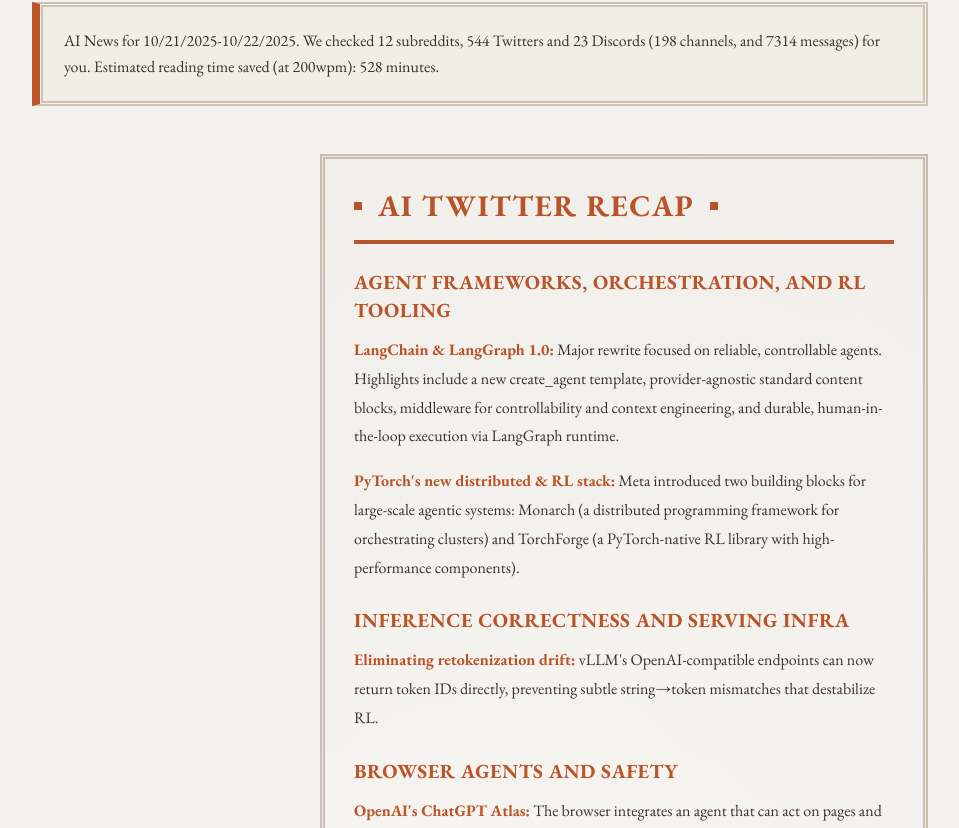
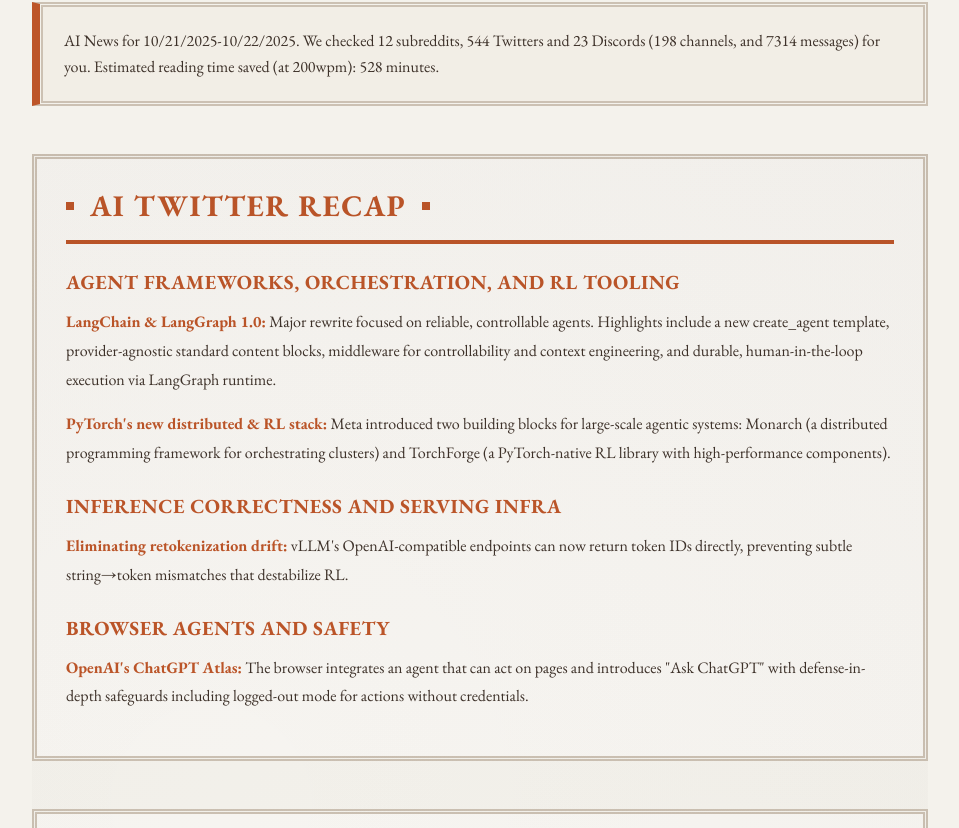
Before and after one commit to yangshiqi/all-you-care, a React (Vite) app: page /issues/18-10-17-devday in a window 1280 px wide. Shown: the part 972-1800 px from the top of the page, without its empty margins (160-1119 px from the left). Built offline with nearby package versions, Linux system fonts and the light colour scheme.

Commit message:
Visual edit in Lovable

```diff
--- a/src/pages/IssueDetail.tsx
+++ b/src/pages/IssueDetail.tsx
@@ -142,9 +142,7 @@ const IssueDetail = () => {
           {/* Main Content with Sidebar */}
           <div className="flex flex-col lg:flex-row gap-8 max-w-4xl mx-auto">
             {/* Table of Contents Sidebar */}
-            <aside className="lg:w-64 flex-shrink-0">
 
-            </aside>
 
             {/* Main Content */}
             <article id="main-content" className="flex-1 paper-texture">
```
